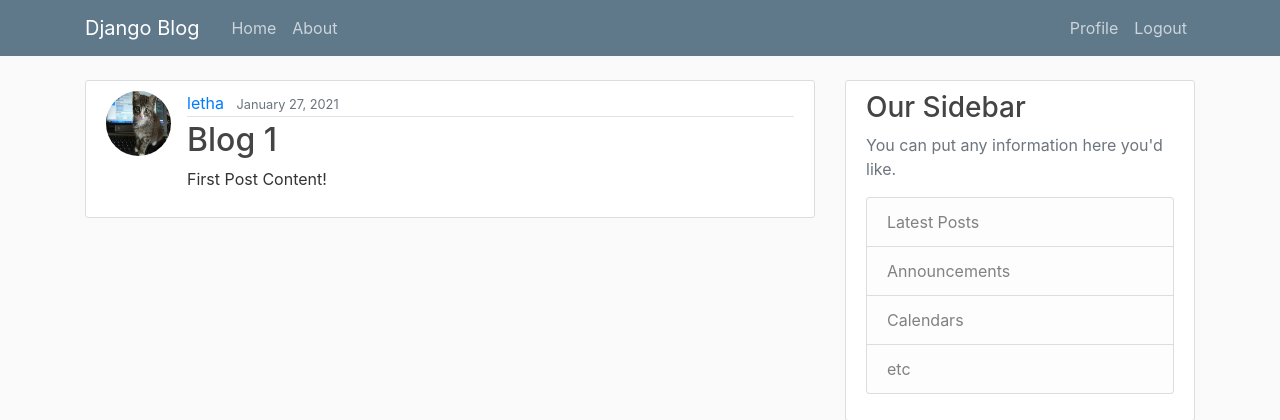
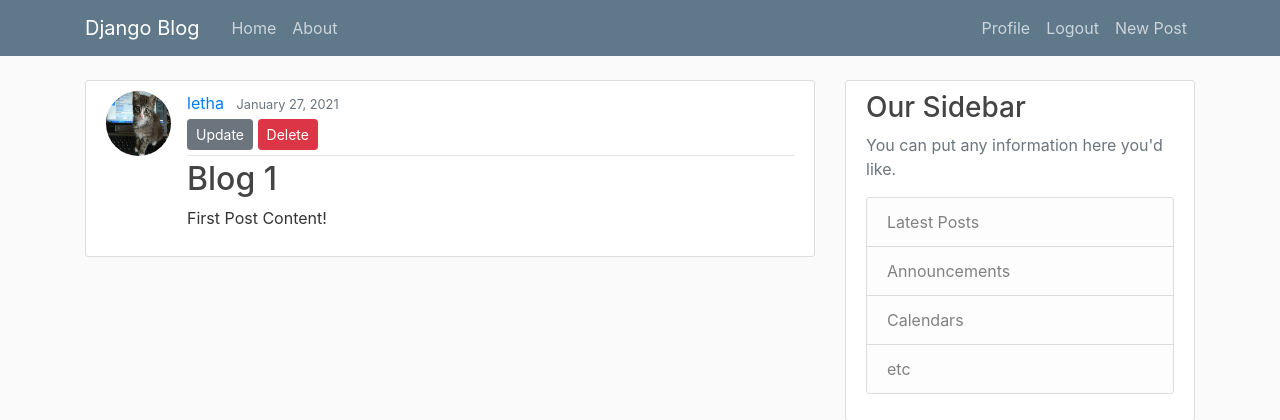
Before and after one commit to Thaileaf/Django, a Django app: page /blog/post/1/ in a window 1280 px wide. Shown: the top 420 px of the page. Run offline with Django 3.2, Linux system fonts and the light colour scheme; a user stored in the database is signed in; data comes from the database, SQL or seed files in the repository; both versions use the stored data as it was after the commit; some libraries are stand-ins or nearby versions.

Commit message:
added delete functionality

```diff
--- a/Blog/templates/Blog/base.html
+++ b/Blog/templates/Blog/base.html
@@ -36,6 +36,7 @@
                   {% if user.is_authenticated %}
                   <a class="nav-item nav-link" href="{% url 'profile' %}">Profile</a>
                   <a class="nav-item nav-link" href="{% url 'logout' %}">Logout</a>
+                  <a class="nav-item nav-link" href="{% url 'post-create' %}">New Post</a>
 
                 {% else %}
                   <a class="nav-item nav-link" href="{% url 'login' %}">Login</a>
--- a/Blog/templates/Blog/post_detail.html
+++ b/Blog/templates/Blog/post_detail.html
@@ -7,6 +7,12 @@
         <div class="article-metadata">
           <a class="mr-2" href="#">{{ object.author }}</a>
           <small class="text-muted">{{ object.date_posted|date:"F d, Y"}}</small>
+            {% if object.author == user %}
+            <div>
+                <a class="btn btn-secondary btn-sm mt-1 mb-1" href="{% url 'post-update' object.id %}">Update</a>
+                <a class="btn btn-danger btn-sm mt-1 mb-1" href="{% url 'post-delete' object.id %}">Delete</a>
+            </div>
+            {% endif %}
         </div>
         <h2 class="article-title"> {{ object.title }}</h2>
         <p class="article-content">{{ object.content }}</p>
--- a/Blog/views.py
+++ b/Blog/views.py
@@ -54,6 +54,7 @@ class PostUpdateView(LoginRequiredMixin, UserPassesTestMixin, UpdateView):
 
 class PostDeleteView(LoginRequiredMixin, UserPassesTestMixin, DeleteView):
     model = Post
+    success_url = '/'
 
     def test_func(self):
         post = self.get_object()
```
Also changed, not shown: db.sqlite3.
